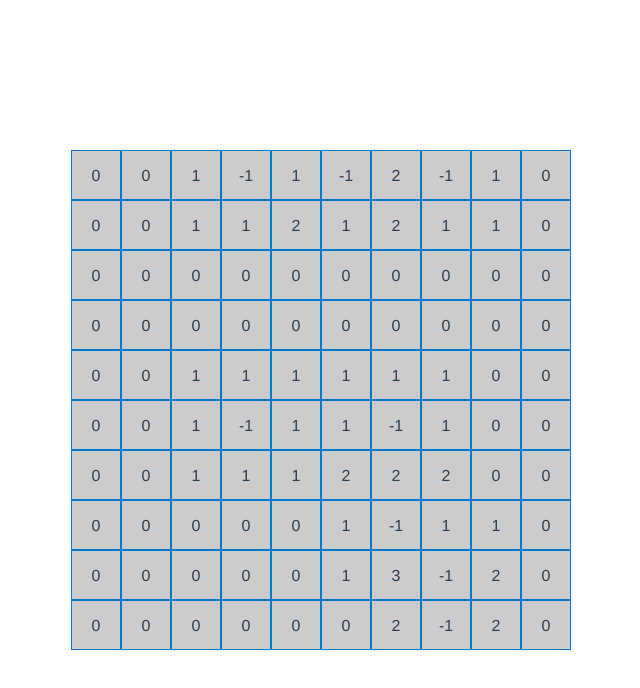
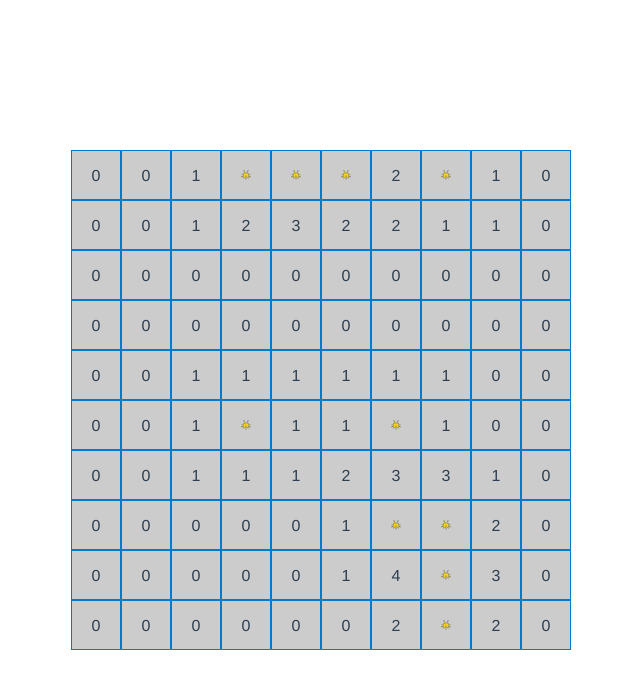
Before and after one commit to SquidwardTentacles/thunderGame, a Vue app: page / in a window 1280 px wide. Shown: the top 688 px of the page, without its empty margins (319-959 px from the left). Built offline with nearby package versions, Linux system fonts and the light colour scheme.

Commit message:
雷左右数据处理完成 添加地雷样式

```diff
--- a/src/App.vue
+++ b/src/App.vue
@@ -10,8 +10,11 @@
         <div class="innerbox"
              :data-id='returnId(indexO,index)'
              v-for="(item, index) in 10"
-             :key="index">
-          {{defThunderArr[indexO][index]}}
+             :key="index"
+             @click="thunderClick(defThunderArr[indexO][index])">
+          <div class="thenderIcon"
+               v-if="defThunderArr[indexO][index]===-1"></div>
+          <div v-else>{{defThunderArr[indexO][index]}}</div>
         </div>
       </div>
     </div>
@@ -134,12 +137,12 @@ export default {
             // 左右
 
             if (tc === 0) {
-              defThunder[tr][tc + 1]++
-            } else if (tc === 9) {
-              defThunder[tr][tc - 1]++
+              defThunder[tr][tc + 1] == -1 ? '' : defThunder[tr][tc + 1]++
+            } else if (tc === (col - 1)) {
+              defThunder[tr][tc - 1] == -1 ? '' : defThunder[tr][tc - 1]++
             } else {
-              defThunder[tr][tc - 1]++
-              defThunder[tr][tc + 1]++
+              defThunder[tr][tc - 1] == -1 ? '' : defThunder[tr][tc - 1]++
+              defThunder[tr][tc + 1] == -1 ? '' : defThunder[tr][tc + 1]++
             }
           }
         }
@@ -240,6 +243,12 @@ body,
     &.isthunder {
       background-color: #000;
     }
+    .thenderIcon {
+      width: 100%;
+      height: 100%;
+      background: url("../src/assets/thunderBuild.svg") center center no-repeat;
+      background-size: 10px 10px;
+    }
   }
 }
 </style>
```
Also changed, not shown: src/assets/thunderBuild.svg (added).
